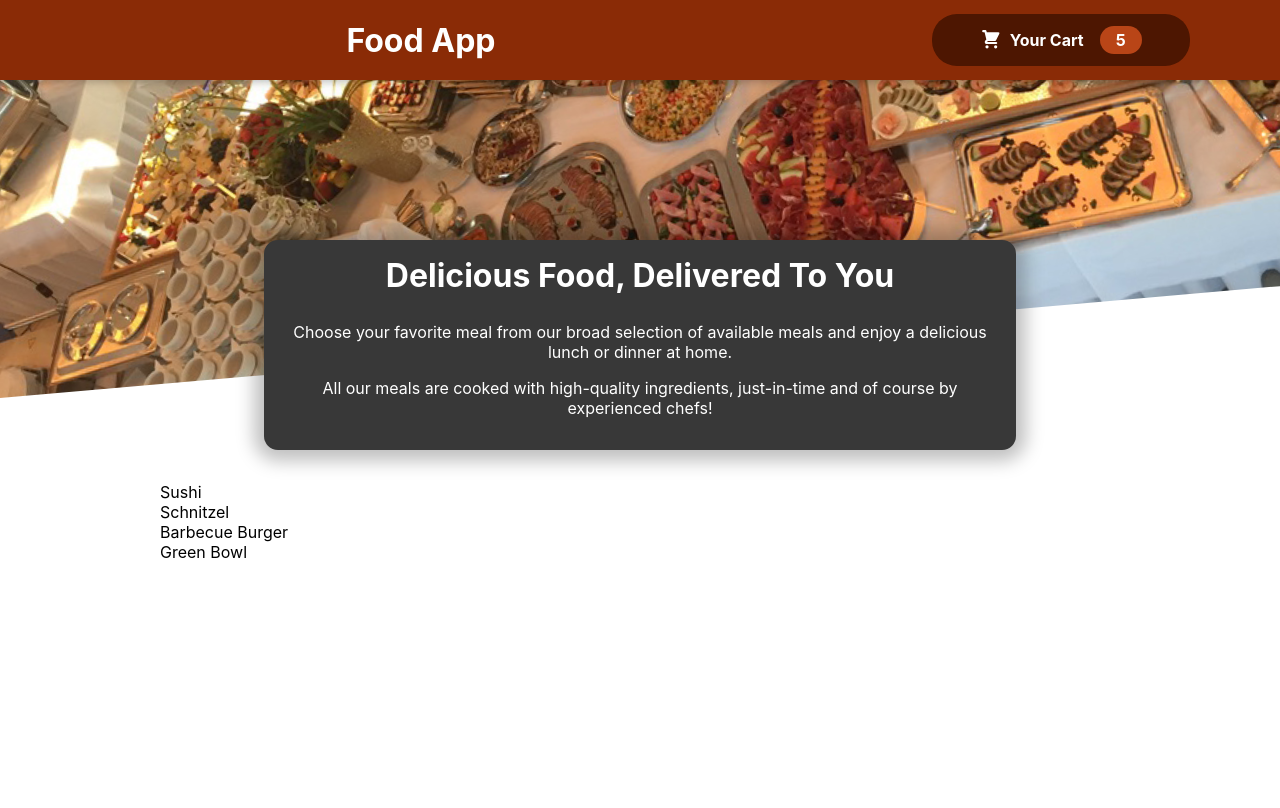
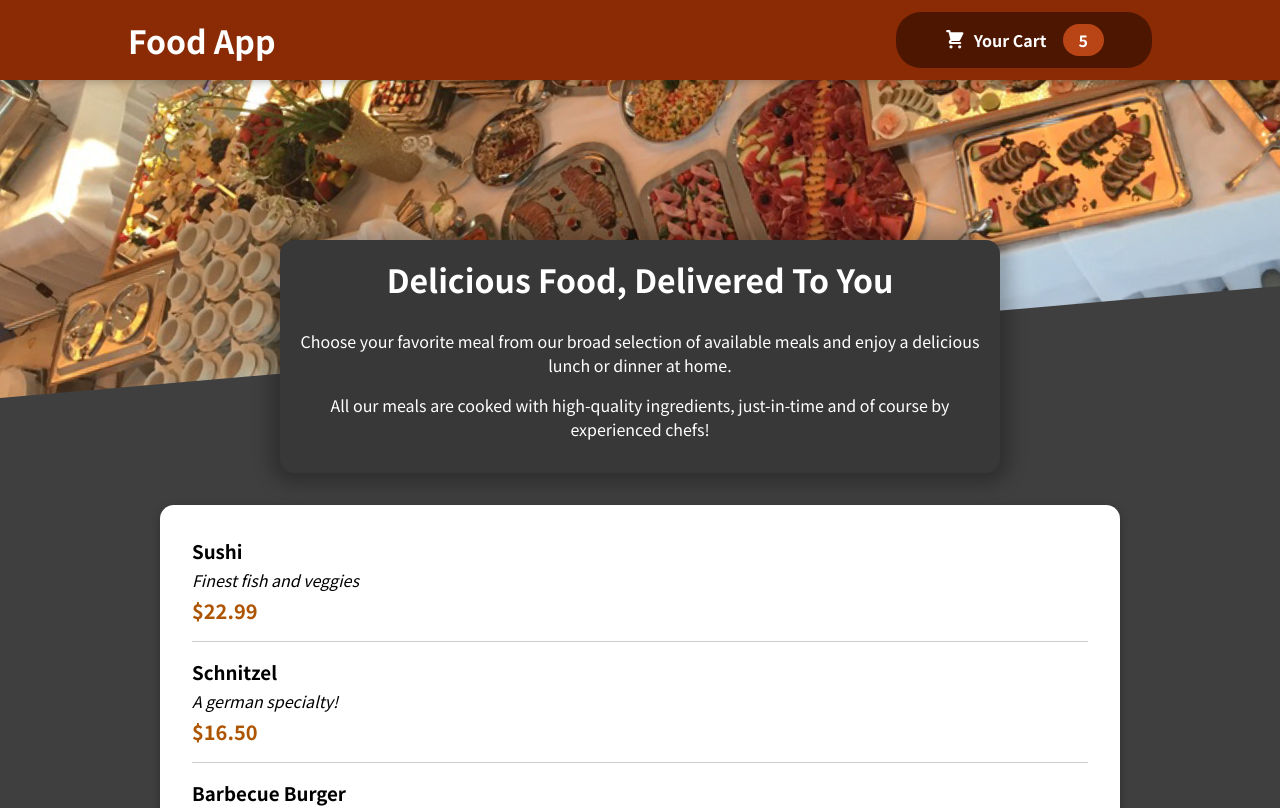
Before and after one commit to osigie/foodApp, a React (Create React App) app in the folder client/: page / in a window 1280 px wide. Shown: the top 808 px of the page. Built offline with nearby package versions, Linux system fonts and the light colour scheme.

Commit message:
added mealitem comp and form to input meal

```diff
--- a/client/src/components/Layout/Header.module.css
+++ b/client/src/components/Layout/Header.module.css
@@ -7,7 +7,7 @@
   background-color: #8a2b06;
   color: white;
   display: flex;
-  justify-content: space-around;
+  justify-content: space-between;
   align-items: center;
   padding: 0 10%;
   box-shadow: 0 2px 8px rgba(0, 0, 0, 0.25);
--- a/client/src/components/Meals/AvailableMeals.tsx
+++ b/client/src/components/Meals/AvailableMeals.tsx
@@ -1,7 +1,7 @@
 import classes from "./AvailableMeals.module.css";
-
+import Card from "../UI/Card";
 import React from "react";
-
+import MealItem from "./MealItem/MealItem";
 const DUMMY_MEALS = [
   {
     id: "m1",
@@ -34,11 +34,20 @@ type Props = {};
 const AvailableMeals = (props: Props) => {
   return (
     <section className={classes.meals}>
-      <ul>
-        {DUMMY_MEALS.map((each, index) => {
-          return <li key={index}> {each.name}</li>;
-        })}
-      </ul>
+      <Card>
+        <ul>
+          {DUMMY_MEALS.map((each, index) => {
+            return (
+              <MealItem
+                key={index}
+                name={each.name}
+                description={each.description}
+                price={each.price}
+              />
+            );
+          })}
+        </ul>
+      </Card>
     </section>
   );
 };
--- /dev/null
+++ b/client/src/components/Meals/MealItem/MealItem.module.css
@@ -0,0 +1,23 @@
+
+ .meal {
+  display: flex;
+  justify-content: space-between;
+  margin: 1rem;
+  padding-bottom: 1rem;
+  border-bottom: 1px solid #ccc;
+}
+
+.meal h3 {
+  margin: 0 0 0.25rem 0;
+}
+
+.description {
+  font-style: italic;
+}
+
+.price {
+  margin-top: 0.25rem;
+  font-weight: bold;
+  color: #ad5502;
+  font-size: 1.25rem;
+}
--- /dev/null
+++ b/client/src/components/Meals/MealItem/MealItem.tsx
@@ -0,0 +1,25 @@
+
+import classes from "./MealItem.module.css"
+import React from 'react'
+
+type Props = {
+    name:string,
+    description:string,
+    price:number,
+}
+
+const MealItem = (props: Props) => {
+const price = `$${props.price.toFixed(2)}`;
+  return (
+    <li className = {classes.meal}>
+      <div>
+          <h3> {props.name}</h3>
+          <div className = {classes.description}>{props.description}</div>
+          <div className = {classes.price}>{price}</div>
+      </div>
+      <div></div>
+    </li>
+  );
+}
+
+export default MealItem
--- a/client/src/index.css
+++ b/client/src/index.css
@@ -1,13 +1,14 @@
+@import url("https://fonts.googleapis.com/css2?family=Noto+Sans+JP:wght@400;700&display=swap");
+
+* {
+  box-sizing: border-box;
+}
+
+html {
+  font-family: "Noto Sans JP", sans-serif;
+}
+
 body {
   margin: 0;
-  font-family: -apple-system, BlinkMacSystemFont, 'Segoe UI', 'Roboto', 'Oxygen',
-    'Ubuntu', 'Cantarell', 'Fira Sans', 'Droid Sans', 'Helvetica Neue',
-    sans-serif;
-  -webkit-font-smoothing: antialiased;
-  -moz-osx-font-smoothing: grayscale;
+  background-color: #3f3f3f;
 }
-
-code {
-  font-family: source-code-pro, Menlo, Monaco, Consolas, 'Courier New',
-    monospace;
-}
```
Also changed, not shown: client/src/components/Meals/MealItem/MealItemForm.module.css (added, +22 -0 lines), client/src/components/Meals/MealItem/MealItemForm.tsx (added, +16 -0 lines).
